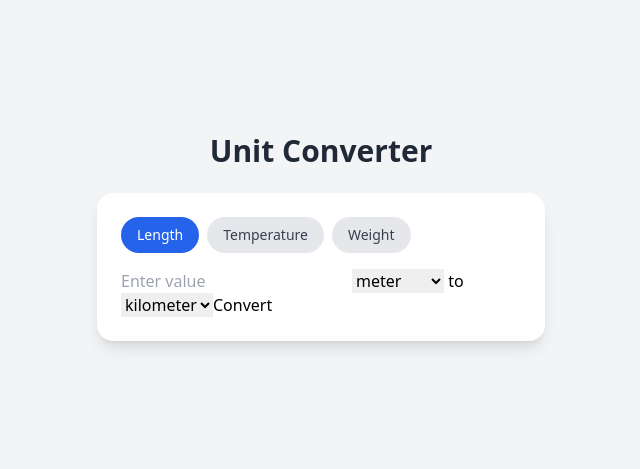
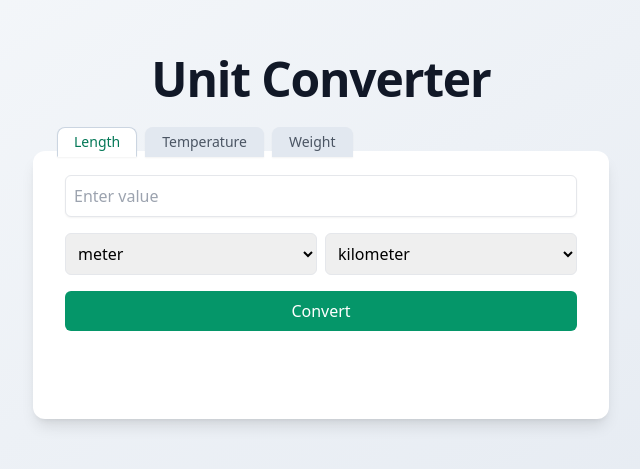
Before and after one commit to AndrewHulme88/unit-converter, a React (Vite) app: page / in a window 1280 px wide. Shown: the part 163-632 px from the top of the page, without its empty margins (319-959 px from the left). Built offline with nearby package versions, Linux system fonts and the light colour scheme.

Commit message:
Updated styling and made tab buttons actually look like folder tabs

```diff
--- a/index.html
+++ b/index.html
@@ -8,10 +8,6 @@
   </head>
   <body>
     <div id="root">
-      <div class="bg-blue-500 text-white p-4">
-  Tailwind test outside React
-</div>
-
     </div>
     <script type="module" src="/src/main.jsx"></script>
   </body>
--- a/src/App.jsx
+++ b/src/App.jsx
@@ -1,14 +1,14 @@
-import ConverterTabs from "./components/ConverterTabs";
+import ConverterTabs from './components/ConverterTabs';
 
 function App() {
   return (
-    <div className="min-h-screen bg-gray-100 flex flex-col items-center justify-center px-4">
-      <h1 className="text-3xl font-bold mb-6 text-gray-800">Unit Converter</h1>
-      <div className="bg-white shadow-lg rounded-2xl p-6 w-full max-w-md">
+    <div className="min-h-screen bg-gradient-to-br from-slate-50 to-slate-200 flex flex-col items-center justify-center px-4">
+      <h1 className="text-5xl font-bold text-gray-900 mb-12 tracking-tight">Unit Converter</h1>
+      <div className="relative w-full max-w-xl">
         <ConverterTabs />
       </div>
     </div>
-  )
+  );
 }
 
-export default App
+export default App;
--- a/src/components/ConverterTabs.jsx
+++ b/src/components/ConverterTabs.jsx
@@ -1,24 +1,25 @@
-import { useState } from "react";
-import LengthConverter from "./LengthConverter";
-import TemperatureConverter from "./TemperatureConverter";
-import WeightConverter from "./WeightConverter";
+import { useState } from 'react';
+import LengthConverter from './LengthConverter';
+import TemperatureConverter from './TemperatureConverter';
+import WeightConverter from './WeightConverter';
 
-const tabs = [ 'Length', 'Temperature', 'Weight'];
+const tabs = ['Length', 'Temperature', 'Weight'];
 
 function ConverterTabs() {
   const [activeTab, setActiveTab] = useState('Length');
 
   return (
-    <div>
-      <div className="flex space-x-2 mb-4">
-        {tabs.map(tab => (
+    <div className="relative">
+      {/* Tab bar overlaps top of panel */}
+      <div className="absolute -top-6 left-6 flex gap-2 z-10">
+        {tabs.map((tab) => (
           <button
             key={tab}
             onClick={() => setActiveTab(tab)}
-            className={`px-4 py-2 rounded-full text-sm font-medium transition ${
+            className={`px-4 py-1 text-sm font-medium rounded-t-lg border transition shadow-sm ${
               activeTab === tab
-                ? 'bg-blue-600 text-white'
-                : 'bg-gray-200 text-gray-700 hover:bg-gray-300'
+                ? 'bg-white text-emerald-700 border-slate-300 border-b-white z-20'
+                : 'bg-slate-200 text-gray-600 border border-transparent hover:bg-slate-300 z-10'
             }`}
           >
             {tab}
@@ -26,11 +27,14 @@ function ConverterTabs() {
         ))}
       </div>
 
-      {activeTab === 'Length' && <LengthConverter />}
-      {activeTab === 'Temperature' && <TemperatureConverter />}
-      {activeTab === 'Weight' && <WeightConverter />}
+      {/* Panel below tabs */}
+      <div className="pt-6 bg-white rounded-xl shadow-lg p-8">
+        {activeTab === 'Length' && <LengthConverter />}
+        {activeTab === 'Temperature' && <TemperatureConverter />}
+        {activeTab === 'Weight' && <WeightConverter />}
+      </div>
     </div>
-  )
+  );
 }
 
 export default ConverterTabs;
--- a/src/components/LengthConverter.jsx
+++ b/src/components/LengthConverter.jsx
@@ -1,47 +1,74 @@
-import { use, useState } from "react";
+import { useState } from 'react';
 
 const units = {
-  length: {
   meter: 1,
   kilometer: 0.001,
   inch: 39.3701,
   foot: 3.28084,
-    mile: 0.000621371
-  }
+  mile: 0.000621371,
 };
 
 function LengthConverter() {
-  const [category] = useState('length');
-  const [fromUnit, setFromUnit] = useState('meter');
-  const [toUnit, setToUnit] = useState('kilometer');
+  const [from, setFrom] = useState('meter');
+  const [to, setTo] = useState('kilometer');
   const [value, setValue] = useState('');
   const [result, setResult] = useState(null);
 
   const convert = () => {
-    const factor = units[category][toUnit] / units[category][fromUnit];
-    setResult(value * factor);
+    const num = parseFloat(value);
+    if (isNaN(num)) {
+      setResult(null);
+      return;
+    }
+    const converted = num * (units[to] / units[from]);
+    setResult(converted.toFixed(4));
   };
 
   return (
-    <div>
-      <input type="number" value={value} onChange={e => setValue(e.target.value)} placeholder="Enter value" />
-      <select value={fromUnit} onChange={e => setFromUnit(e.target.value)}>
-        {Object.keys(units[category]).map(unit => (
-          <option key={unit} value={unit}>{unit}</option>
+    <div className="space-y-4">
+      <input
+        type="number"
+        value={value}
+        onChange={(e) => setValue(e.target.value)}
+        placeholder="Enter value"
+        className="w-full p-2 border rounded-md shadow-sm"
+      />
+
+      <div className="flex gap-2">
+        <select
+          value={from}
+          onChange={(e) => setFrom(e.target.value)}
+          className="w-1/2 p-2 border rounded-md"
+        >
+          {Object.keys(units).map((unit) => (
+            <option key={unit} value={unit}>
+              {unit}
+            </option>
           ))}
         </select>
-      <span> to </span>
-      <select value={toUnit} onChange={e => setToUnit(e.target.value)}>
-        {Object.keys(units[category]).map(unit => (
-          <option key={unit} value={unit}>{unit}</option>
+        <select
+          value={to}
+          onChange={(e) => setTo(e.target.value)}
+          className="w-1/2 p-2 border rounded-md"
+        >
+          {Object.keys(units).map((unit) => (
+            <option key={unit} value={unit}>
+              {unit}
+            </option>
           ))}
         </select>
-      <button onClick={convert}>Convert</button>
-      {result !== null && (
-        <div>
-          Result: {result}
       </div>
-      )}
+
+      <button
+        onClick={convert}
+        className="w-full bg-emerald-600 text-white py-2 rounded-md hover:bg-emerald-700 transition"
+      >
+        Convert
+      </button>
+
+      <div className="h-10 flex items-center justify-center mt-4 text-lg font-semibold text-gray-800">
+        {result !== null ? `Result: ${result}` : ''}
+      </div>
     </div>
   );
 }
```
Lines whose indentation alone changed are shown as unchanged.
